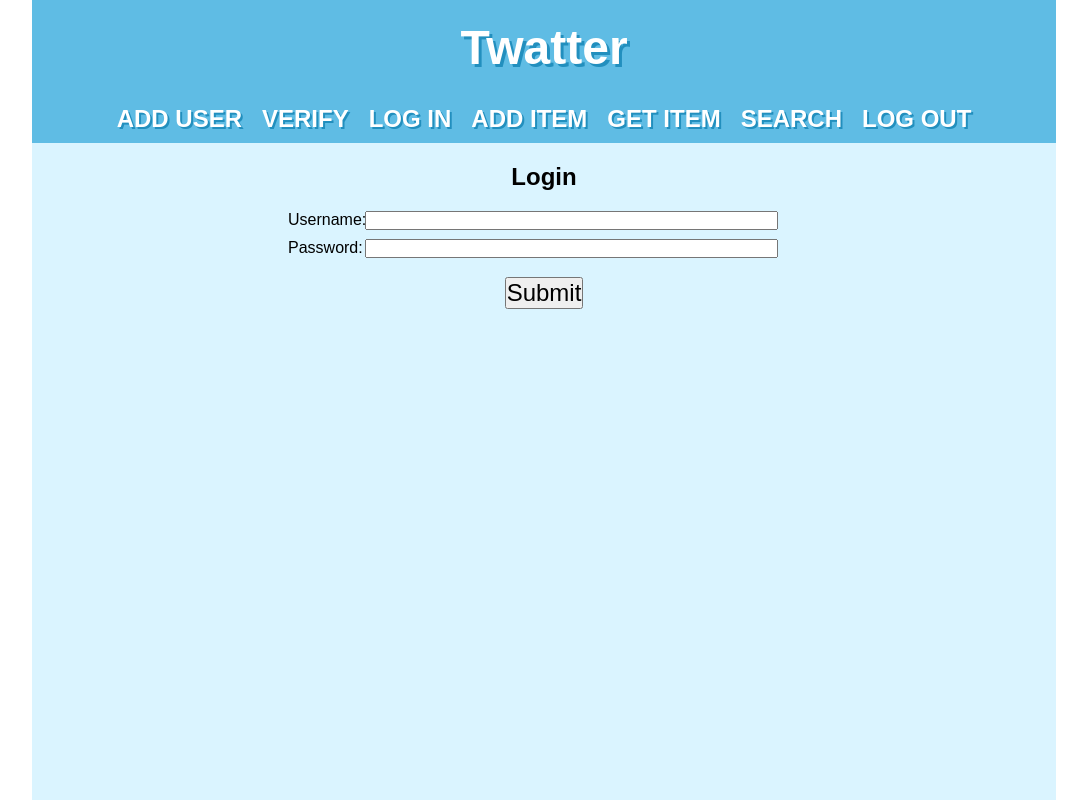
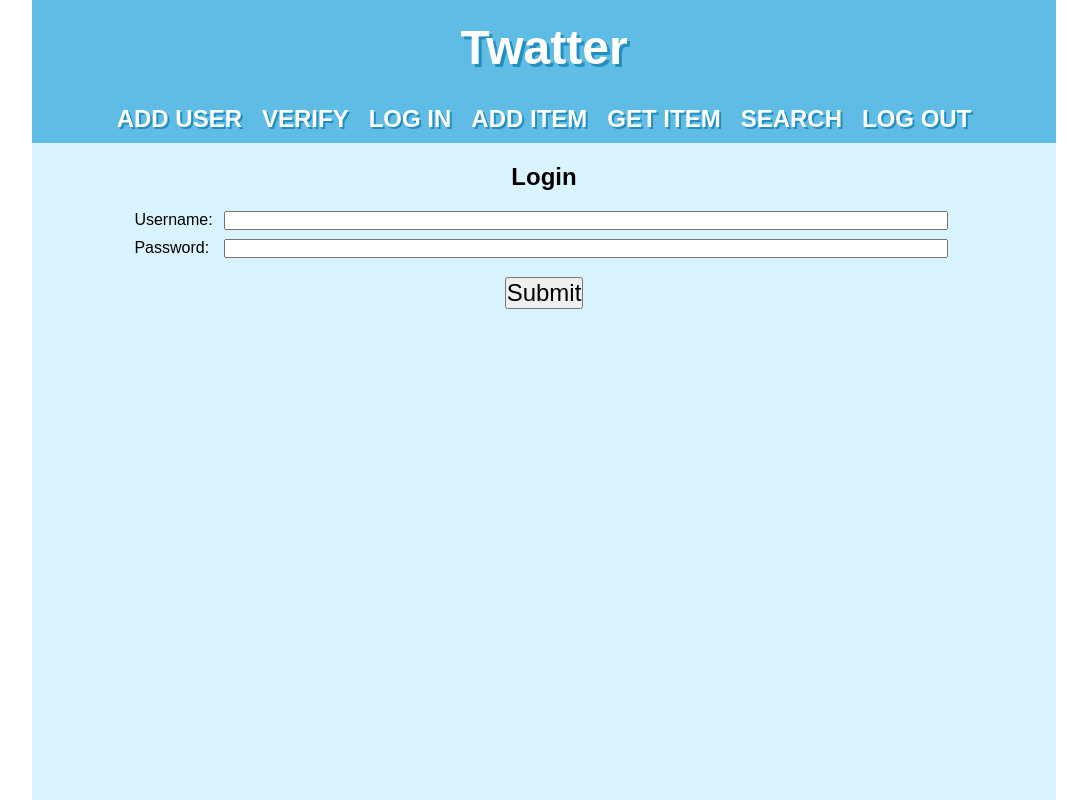
Before and after one commit to mszenczewski/twatter-frontend, a React (Create React App) app: page /twatter/login in a window 1280 px wide. Shown: the top 800 px of the page, without its empty margins (96-1183 px from the left). Built offline with nearby package versions, Linux system fonts and the light colour scheme.

Commit message:
fix form layout

```diff
--- a/src/App.css
+++ b/src/App.css
@@ -72,21 +72,18 @@ h2, h3 {
 
 form {
   position: relative;
-  left: 25%;
-  width: 50%;
-}
-
-.response {
+  left: 10%;
+  width: 80%;
 }
 
 label {
   display: inline-block;
+  width: 90px;
   padding-bottom: 10px;
-  width: 15%;
 }
 
 input {
-  width: 80%;
+  width: calc(100% - 100px);
 }
 
 button:not(#copy_timestamp_button) {
```
